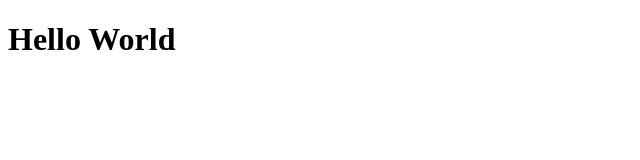
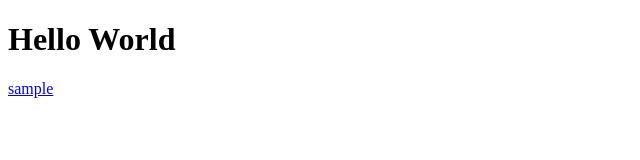
Before and after one commit to keithryan28/test, a plain HTML site: page index.html in a window 1280 px wide. Shown: the full height of the page, 0-640 px from the left. Drawn offline with Linux system fonts and the light colour scheme.

Commit message:
Update index.html

```diff
--- a/index.html
+++ b/index.html
@@ -5,5 +5,6 @@
 </head>
 <body>
 <h1>Hello World</h1>
+	<a href="sample.html">sample</a>
 </body>
 </html>
```
